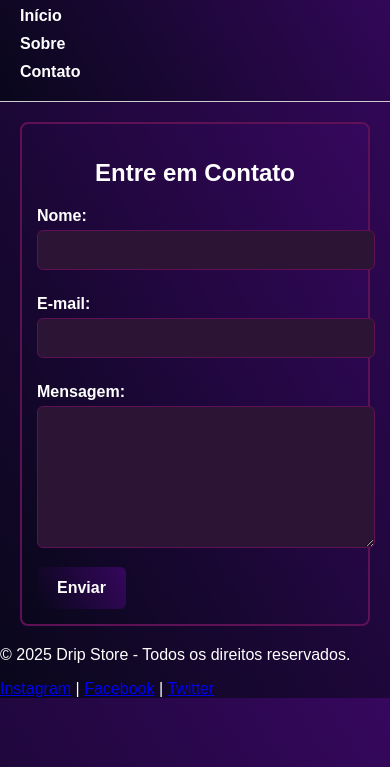
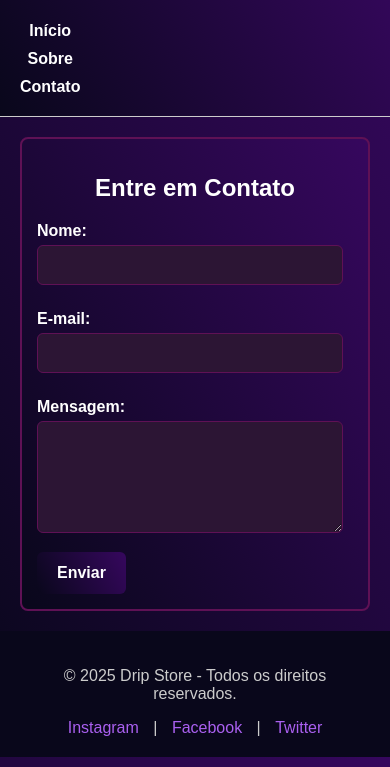
Before and after one commit to Gabrieldjk/drip-store, a plain HTML site: page contato.html in a window 390 px wide. Shown: the part 77-844 px from the top of the page. Drawn offline with Linux system fonts and the light colour scheme.

Commit message:
Update contato.css

```diff
--- a/contato.css
+++ b/contato.css
@@ -12,7 +12,7 @@ header {
   display: flex;
   align-items: center;
   justify-content: space-between;
-  border-bottom: 1px solid #ccc;
+  border-bottom: 1px solid #cccccc;
 }
 
 .logo img {
@@ -49,7 +49,7 @@ nav ul li a:hover {
   background: linear-gradient(240deg, #36075e, #09071b);
   border-radius: 8px;
   border: 2px solid #5f1155;
-  color: #fff;
+  color: #ffffff;
 }
 
 .formulario h2 {
@@ -67,7 +67,7 @@ form label {
 
 form input,
 form textarea {
-  width: 100%;
+  width: 90%;
   padding: 10px;
   border: 1px solid #5f1155;
   border-radius: 6px;
@@ -78,7 +78,7 @@ form textarea {
 }
 
 form textarea {
-  min-height: 120px;
+  min-height: 20px;
 }
 
 form button {
@@ -93,9 +93,7 @@ form button {
   transition: background 0.3s;
 }
 
-form button:hover {
-  background: #2980b9;
-}
+
 
 @media (max-width: 600px) {
   header {
@@ -114,3 +112,42 @@ form button:hover {
     padding: 15px;
   }
 }
+
+footer {
+  background-color: #09071b;
+  color: #ccc;
+  text-align: center;
+  padding: 20px;
+  margin-top: auto;
+}
+
+footer .social a {
+  color: rgb(170, 96, 240);
+  text-decoration: none;
+  margin: 0 10px;
+}
+
+footer .social a:hover {
+  color: #fff;
+}
+
+@media (max-width: 768px) {
+  header {
+    flex-direction: column;
+    gap: 15px;
+    text-align: center;
+  }
+
+  .nav {
+    flex-direction: column;
+    gap: 10px;
+  }
+
+  .sobre h1 {
+    font-size: 2rem;
+  }
+
+  .sobre p {
+    font-size: 1rem;
+  }
+}
```
